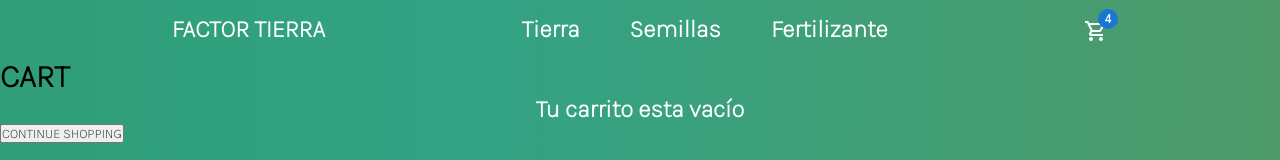
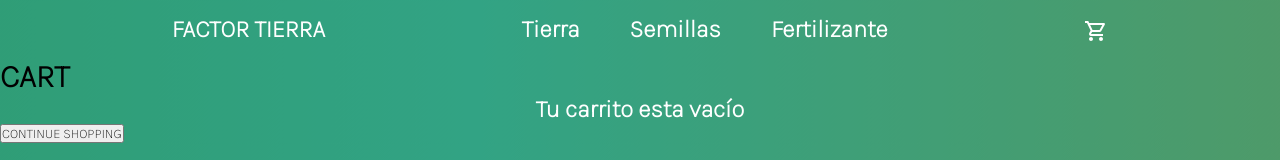
Before and after one commit to julietadicio/reactEcommerce, a React (Create React App) app: page /cart in a window 1280 px wide. Shown: the top 160 px of the page. Built offline with nearby package versions, Linux system fonts and the light colour scheme.

Commit message:
sumando funcionalidad en el badge del cartWidget

```diff
--- a/src/components/CartContext.jsx
+++ b/src/components/CartContext.jsx
@@ -12,7 +12,7 @@ const CartContextProvider = (props) => {
                 ...cartList,
                 {
                     itemId: item.id,
-                    itemImg: item.image[0],
+                    itemImg: item.image,
                     itemName: item.name,
                     itemCost: item.cost,
                     itemQty: qty
@@ -32,8 +32,13 @@ const CartContextProvider = (props) => {
         setCartList(result);
     }
 
+    const calcItems = () => {
+        let qtys = cartList.map(item => item.qtyItem)
+        return qtys.reduce(((previousValue, currentValue) => previousValue + currentValue), 0);
+    }
+
     return (
-        <CartContext.Provider value={{ cartList, addToCart, clear, deleteItem }}>
+        <CartContext.Provider value={{ cartList, addToCart, clear, deleteItem, calcItems }}>
             {props.children}
         </CartContext.Provider>
     )
--- a/src/components/CartWidget.jsx
+++ b/src/components/CartWidget.jsx
@@ -1,9 +1,12 @@
 import ShoppingCartOutlinedIcon from '@mui/icons-material/ShoppingCartOutlined';
 import {Badge} from "@mui/material";
+import {useContext} from 'react'
+import { CartContext } from './CartContext';
 
 const CartWidget = () => {
+  const test = useContext(CartContext);
   return (
-    <Badge badgeContent={4} color="primary">
+    <Badge badgeContent={test.calcItems()} color="primary">
       <ShoppingCartOutlinedIcon />
     </Badge>
   )
```
